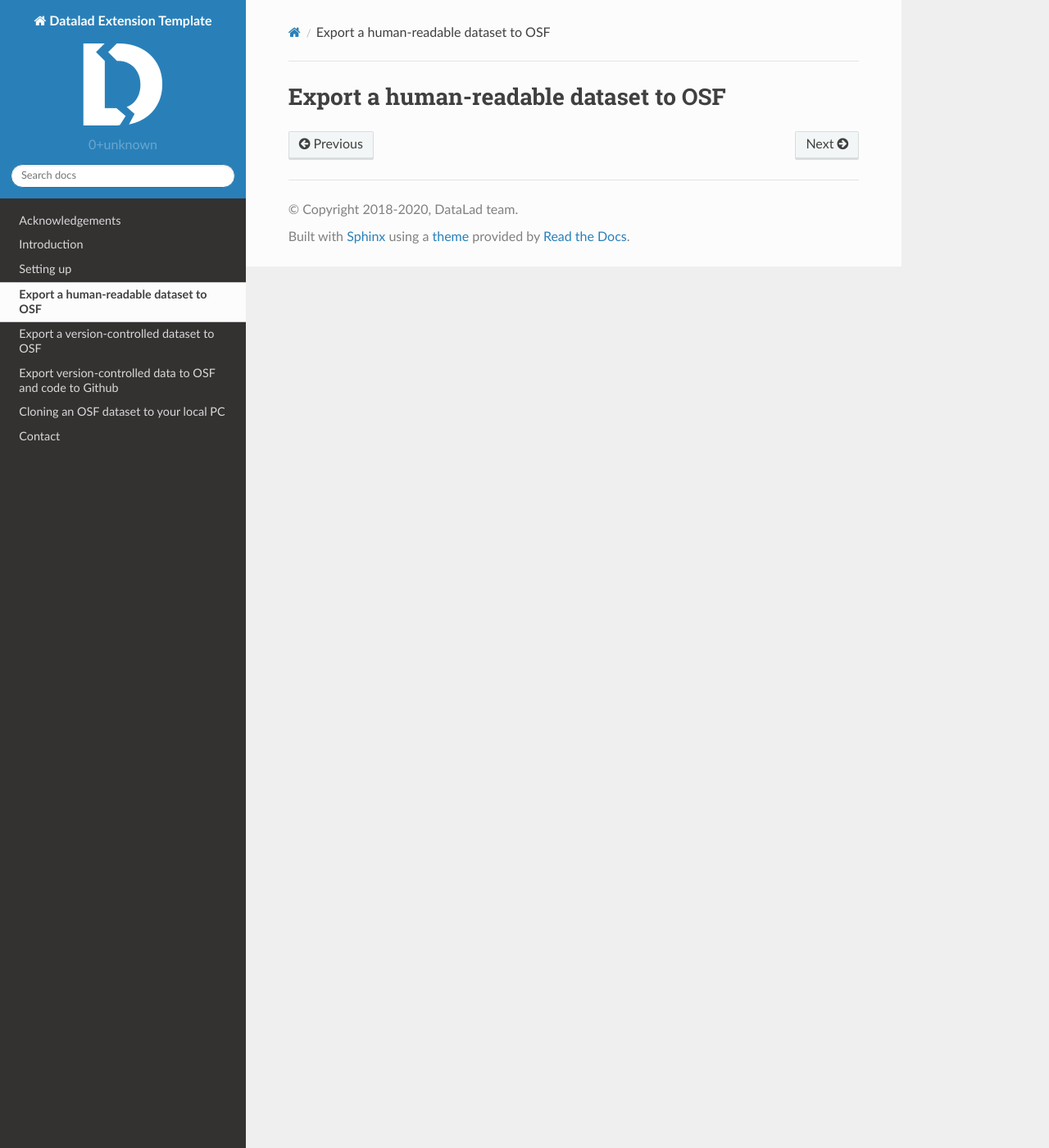
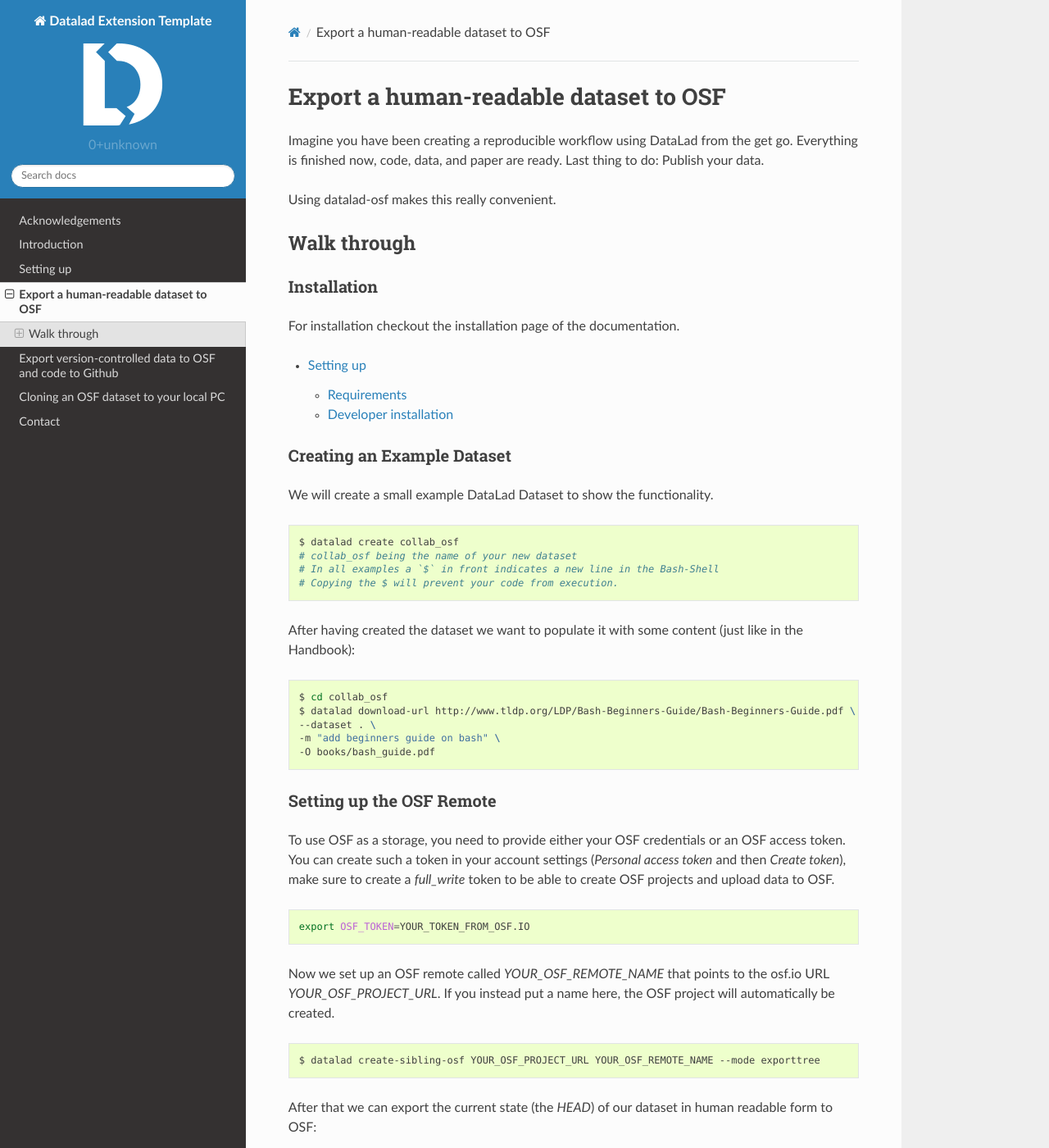
Before and after one commit to datalad/datalad-osf, a Sphinx documentation site: the page built from docs/source/exporthumandata.rst, in a window 1280 px wide and 1400 px high. Shown: the whole window at 82% size. Built offline with Sphinx 7.4.7 and the Read the Docs theme 2.0.0, drawn with Linux system fonts in a browser that asks for light colours; pages that are not in the unit, such as notebooks, are missing from menus; some of the changed text lies outside the part shown.

Commit message:
Human readable example created.

```diff
--- a/docs/source/exporthumandata.rst
+++ b/docs/source/exporthumandata.rst
@@ -1,2 +1,68 @@
 Export a human-readable dataset to OSF
 **************************************
+
+Imagine you have been creating a reproducible workflow using DataLad from the
+get go. Everything is finished now, code, data, and paper are ready. Last thing
+to do: Publish your data.
+
+Using datalad-osf makes this really convenient.
+
+Walk through
+------------
+
+Installation
+^^^^^^^^^^^^
+For installation checkout the installation page of the documentation.
+
+.. toctree::
+
+    settingup.rst
+
+
+Creating an Example Dataset
+^^^^^^^^^^^^^^^^^^^^^^^^^^^
+We will create a small example DataLad Dataset to show the functionality.
+
+.. code-block:: bash
+
+    $ datalad create collab_osf
+    # collab_osf being the name of your new dataset
+    # In all examples a `$` in front indicates a new line in the Bash-Shell
+    # Copying the $ will prevent your code from execution.
+
+After having created the dataset we want to populate it with some content (just
+like in the Handbook):
+
+.. code-block:: bash
+
+    $ cd collab_osf
+    $ datalad download-url http://www.tldp.org/LDP/Bash-Beginners-Guide/Bash-Beginners-Guide.pdf \
+    --dataset . \
+    -m "add beginners guide on bash" \
+    -O books/bash_guide.pdf
+
+Setting up the OSF Remote
+^^^^^^^^^^^^^^^^^^^^^^^^^
+
+To use OSF as a storage, you need to provide either your OSF credentials or an OSF access token.
+You can create such a token in your account settings (`Personal access token` and then `Create token`), make sure to create a `full_write` token to be able to create OSF projects and upload data to OSF.
+
+.. code-block:: bash
+
+    export OSF_TOKEN=YOUR_TOKEN_FROM_OSF.IO
+
+Now we set up an OSF remote called `YOUR_OSF_REMOTE_NAME` that points to the osf.io URL `YOUR_OSF_PROJECT_URL`. If you instead put a name here, the OSF project will automatically
+be created.
+
+.. code-block:: bash
+
+     $ datalad create-sibling-osf YOUR_OSF_PROJECT_URL YOUR_OSF_REMOTE_NAME --mode exporttree
+
+After that we can export the current state (the `HEAD`) of our dataset in human readable form to OSF:
+
+.. code-block:: bash
+
+    git annex export HEAD --to YOUR_OSF_REMOTE_NAME
+
+.. _OSF: https://www.osf.io/
+.. _Github: https://www.github.com/
--- a/docs/source/index.rst
+++ b/docs/source/index.rst
@@ -19,7 +19,6 @@
    intro
    settingup
    exporthumandata
-   exportgitannexdata
    exportdatacode
    cloneosfdata
    contact
```
Also changed, not shown: docs/source/exportdatacode.rst (+6 -6 lines), docs/source/exportgitannexdata.rst (deleted, +0 -76 lines).
